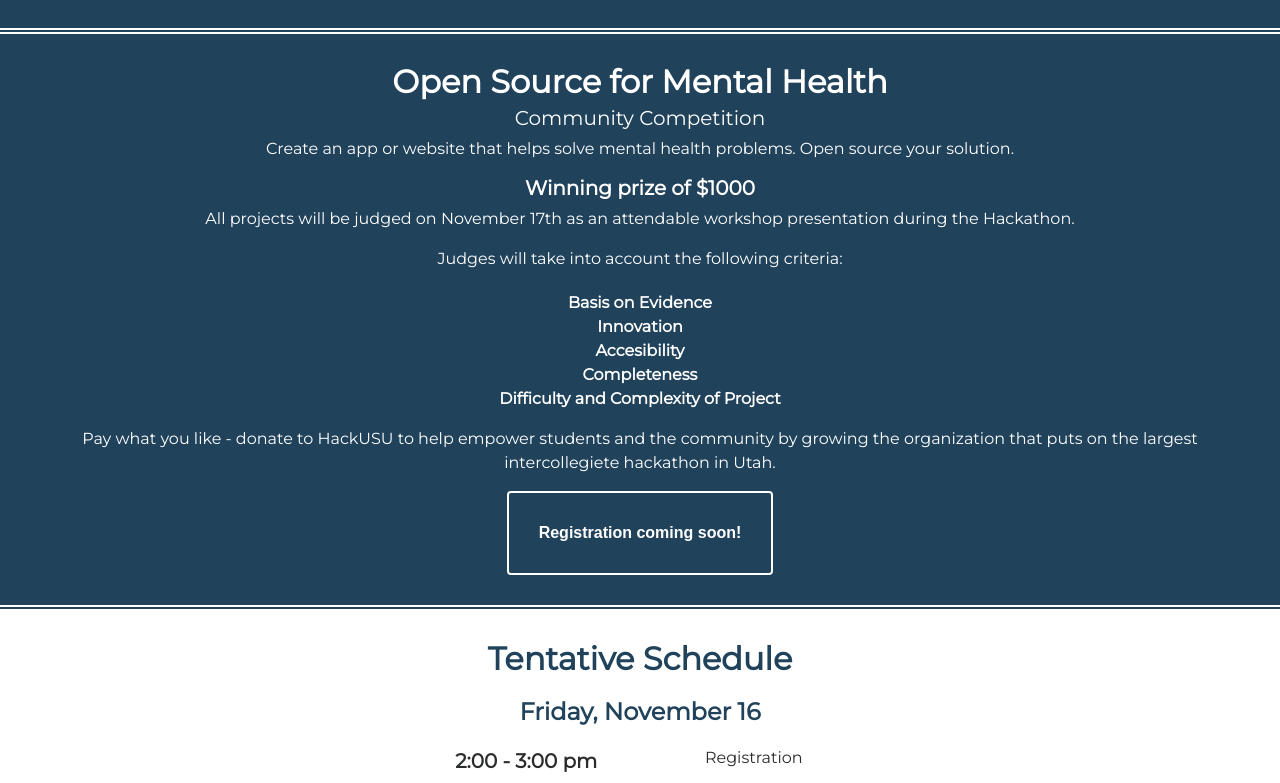
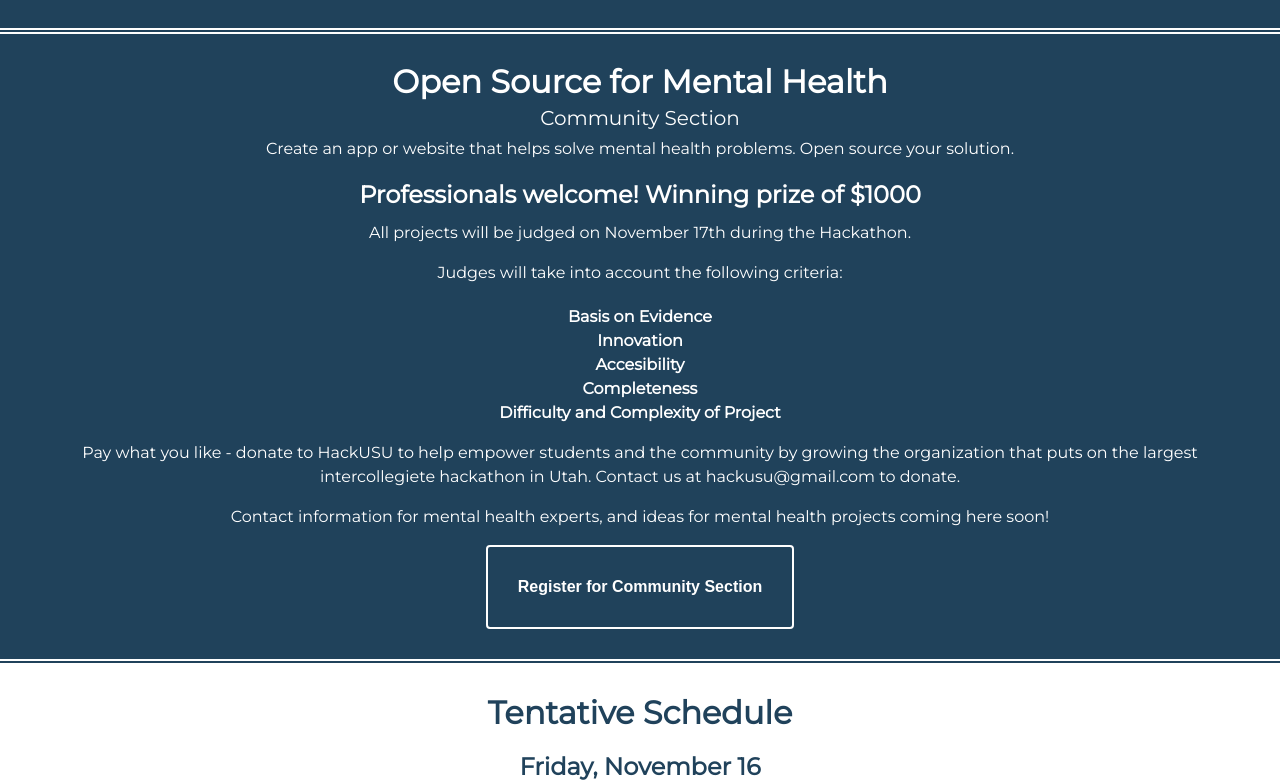
Before and after one commit to hackUSU/hackathon, a website built with webpack: page index.html in a window 1280 px wide. Shown: the part 1751-2534 px from the top of the page. Built offline with nearby package versions, Linux system fonts and the light colour scheme; a script that the page names is missing; files whose address does not match are found by name.

Commit message:
Added community Typeform and other tweaks

```diff
--- a/index.html
+++ b/index.html
@@ -112,13 +112,15 @@
 	<div class="container-fluid blue-back">
 		<div id="community-competition">
 			<h2>Open Source for Mental Health</h2>
-			<h5>Community Competition</h5>
+      <h5>Community Section</h5>
+
 			<p class="text-center">
 				Create an app or website that helps solve mental health problems. Open source your solution.
-			</p>
-			<h5 class="white bold-emphasis">Winning prize of $1000</h5>
+      </p>
+      <h4>Professionals welcome! Winning prize of $1000</h4>
+			<!-- <h5 class="white bold-emphasis">Winning prize of $1000</h5> -->
 			<p class="text-center">
-				All projects will be judged on <a href="#nov17" class="white mid-text-link">November 17th</a> as an attendable workshop presentation during the <a href="#about" class="white mid-text-link">Hackathon</a>.
+				All projects will be judged on <a href="#nov17" class="white mid-text-link">November 17th</a> during the <a href="#about" class="white mid-text-link">Hackathon</a>.
 			</p>
 			<p class="text-center">
 				Judges will take into account the following criteria:
@@ -133,11 +135,15 @@
 						</ul>
 					</div>
 				</div>
+      </p>
+			<p class="text-center">
+        Pay what you like - donate to HackUSU to help empower students and the community by growing the organization that puts on the largest intercollegiete hackathon in Utah.
+        Contact us at hackusu@gmail.com to donate.
+      </p>
+      <p class="text-center">
+				Contact information for mental health experts, and ideas for mental health projects coming here soon!
 			</p>
-			<p class="text-center">
-				Pay what you like - donate to HackUSU to help empower students and the community by growing the organization that puts on the largest intercollegiete hackathon in Utah.
-			</p>
-			<a href=""><button class="btn btn-register-white">Registration coming soon!</button></a>
+      <a href="https://hackusu.typeform.com/to/aL4bDY"><button class="btn btn-register-white">Register for Community Section</button></a>
 		</div>
 	</div>
 
@@ -415,7 +421,7 @@
           <div class="card-header" role="tab" id="headingOneP">
             <h5 class="mb-0">
               <a class="collapsed" data-toggle="collapse" data-parent="#accordion" href="#collapseOneP" aria-expanded="false" aria-controls="collapseOneP">
-                Open Source
+                Open Source for Mental Health
               </a>
             </h5>
           </div>
```
Also changed, not shown: 1 other file.
